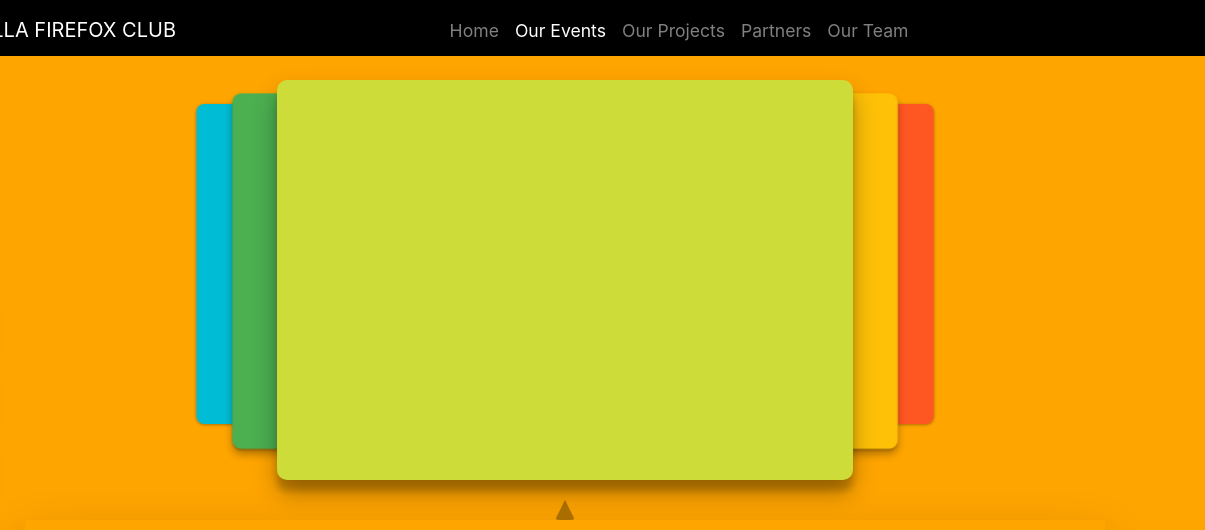
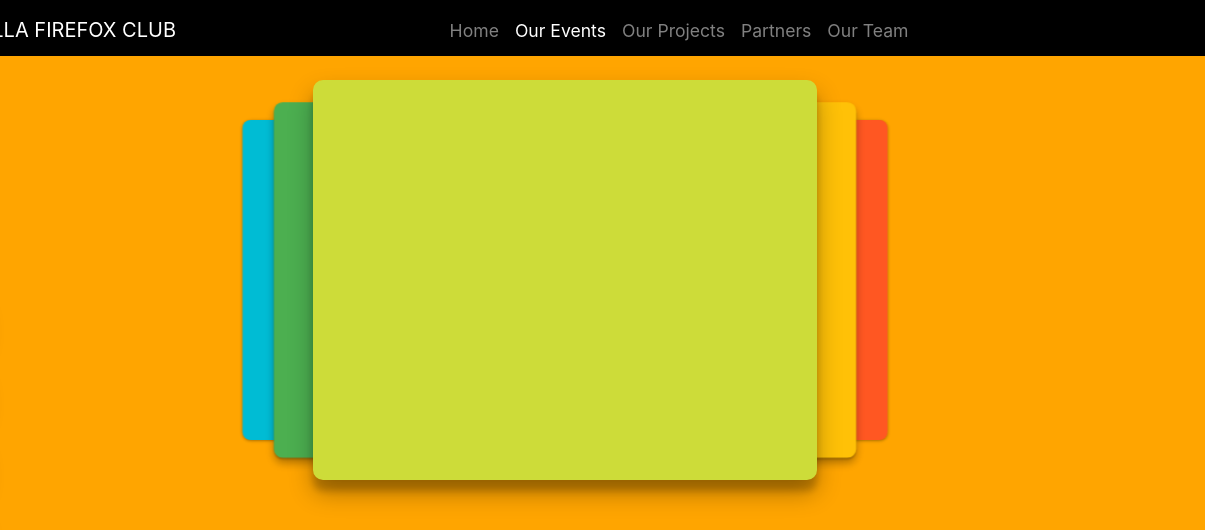
Before and after one commit to manavnanwani/mfcwebsite, a plain HTML site: page branches/events.html in a window 1280 px wide. Shown: the top 530 px of the page, 75-1280 px from the left. Drawn offline with nearby package versions, Linux system fonts and the light colour scheme; files that its build step writes are made by us from their sources; files whose address does not match are found by name.

Commit message:
Update events.css

```diff
--- a/branches/events.css
+++ b/branches/events.css
@@ -155,7 +155,7 @@ ul{
 }
 
 #slider {
-  padding: 80px;
+  margin: 80px;
   height: 50vh;
   position: relative;
   perspective: 800px;
```
